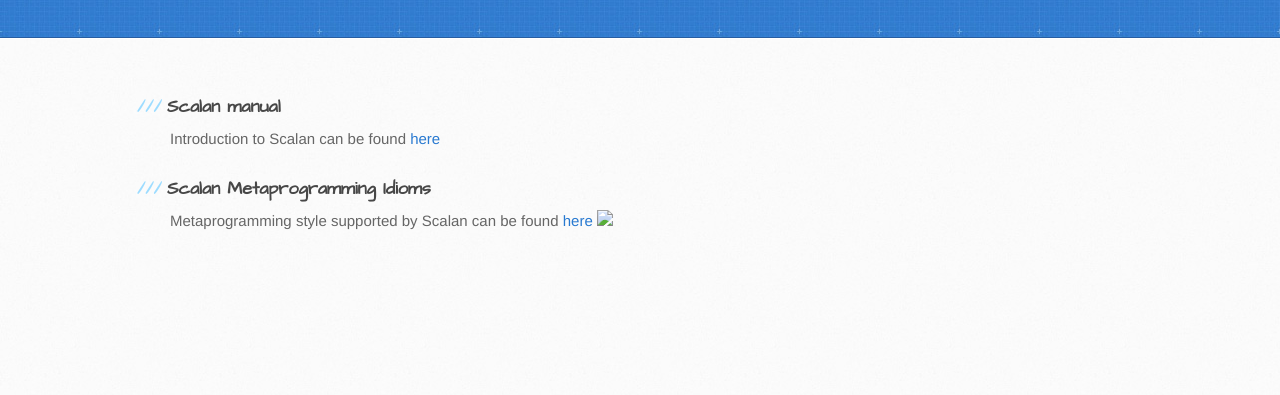
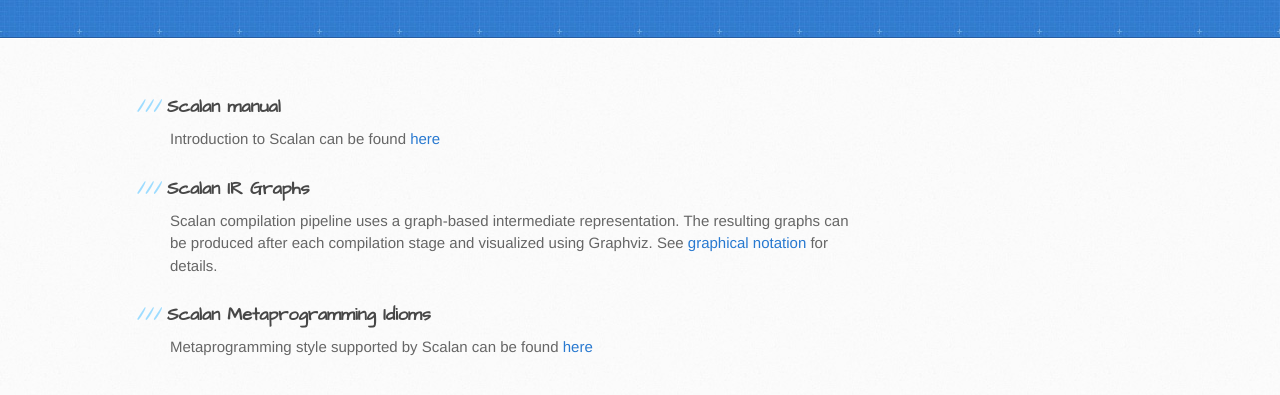
Before and after one commit to scalan/scalan.github.io, a plain HTML site: page index.html in a window 1280 px wide. Shown: the part 129-524 px from the top of the page. Drawn offline with Linux system fonts and the light colour scheme.

Commit message:
new version of index.html and idioms.md

```diff
--- a/index.html
+++ b/index.html
@@ -30,9 +30,13 @@
         <section id="main-content">
         <h3>Scalan manual</h3>
           Introduction to Scalan can be found <a href="https://github.com/scalan/scalan/blob/master/README.md">here</a>
+        <h3>Scalan IR Graphs</h3>
+        Scalan compilation pipeline uses a graph-based intermediate representation.
+        The resulting graphs can be produced after each compilation stage and visualized using Graphviz.
+        See <a href="https://github.com/scalan/scalan.github.io/blob/master/idioms.md">graphical notation</a> for details.
         <h3>Scalan Metaprogramming Idioms</h3>
         Metaprogramming style supported by Scalan can be found <a href="https://github.com/scalan/scalan.github.io/blob/master/idioms.md">here</a>
-        <img src="t14_2_structs.png">
+
         </section>
 
         <!--<aside id="sidebar">-->
```
Also changed, not shown: graphs/aamvm.dot.png (added), graphs/annotated_graph.png (added), 6 other files.
